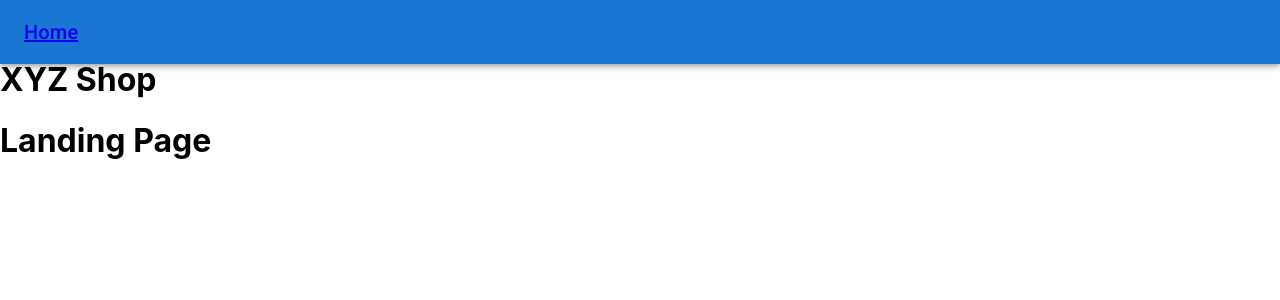
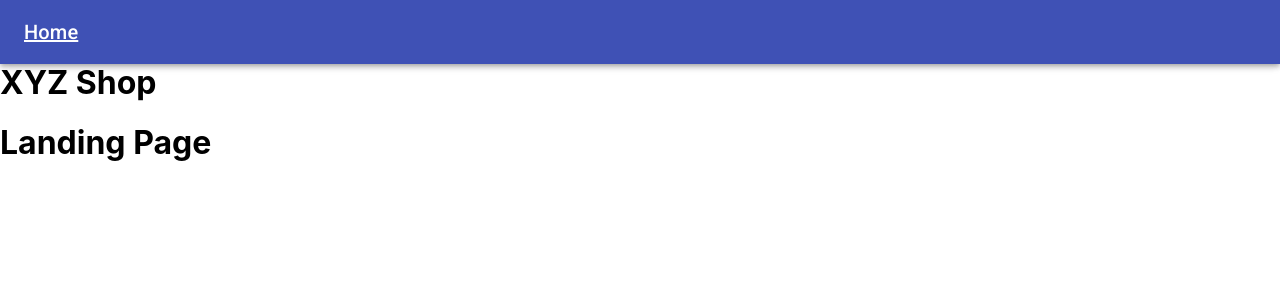
Before and after one commit to AsadMalik26/react-api, a React (Create React App) app: page / in a window 1280 px wide. Shown: the top 300 px of the page. Built offline with nearby package versions, Linux system fonts and the light colour scheme.

Commit message:
makeStyles worked with mui v4
- The problem was at makeStyle(theme function)
- after removing theme function, it worked
- now also try it without theme function in mui v5

```diff
--- a/src/App.js
+++ b/src/App.js
@@ -12,11 +12,9 @@ function App() {
   return (
     <Router>
       <div>
-        <h1>
-          ABC Shop
-          <TopMenu />
-          XYZ Shop
-        </h1>
+        <TopMenu />
+        <h6>Anonymous Text - Only after menu</h6>
+        <h1>XYZ Shop</h1>
         <Routes>
           {/* old method - above: Switch instead of Routes- below: component instead of element */}
           {/* <Route path="/" component={<LandingPage />} /> */}
--- a/src/components/TopMenu.jsx
+++ b/src/components/TopMenu.jsx
@@ -1,21 +1,24 @@
-import { AppBar, makeStyles, Toolbar, Typography, } from '@mui/material';
+// import { AppBar, makeStyles, Toolbar, Typography, } from '@mui/material';
 
+import { AppBar, Toolbar, Typography } from '@material-ui/core';
+import { makeStyles } from '@material-ui/styles';
 import React from 'react';
 import { Link } from 'react-router-dom';
+var useStyles = makeStyles({
+    Link:{
+        color:"white",
+    }
+  });
 
-/* const useStyles = makeStyles((theme) => ({
-    root: {
-      backgroundColor: theme.color.red,
-    },
-  })); */
 
 const TopMenu = () => {
-    // const classes = useStyles();
-    return ( <div>
+    var hookClass = useStyles();
+    return (
+  <div>
         {<AppBar>
             <Toolbar>
                 <Typography variant="h6">
-                    <Link to="/">Home</Link>
+                    <Link className={hookClass.Link} to="/">Home</Link>
                 </Typography>
             </Toolbar>
         </AppBar>}
```
Also changed, not shown: package.json (+3 -4 lines), 1 other file (tests, documents, lock files or other folders).
